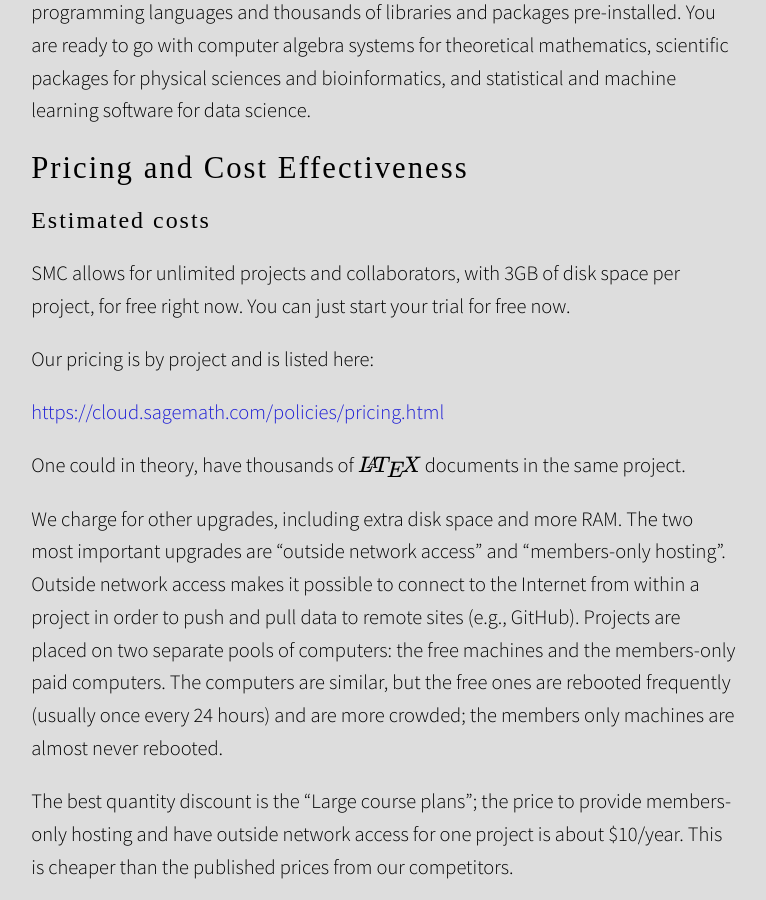
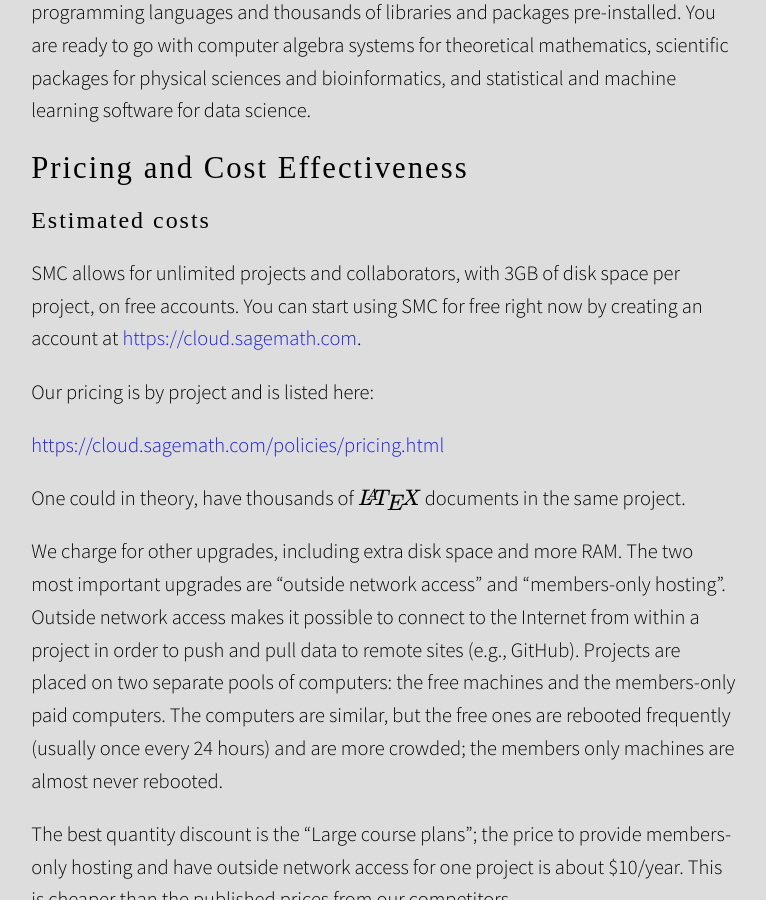
Before and after one commit to sagemathinc/cocalc-blog, a Jekyll site: the page built from src/_posts/2017-02-06-smc-for-latex.md, in a window 1280 px wide and 900 px high, scrolled down 10677 px. Shown: the whole window, without its empty margins (256-1022 px from the left). Built offline with Jekyll 4.4.1, drawn with Linux system fonts in a browser that asks for light colours; nearby versions of some CDN libraries; some web fonts are replaced; formulas are drawn with MathJax 3; comment, search, counter and statistics services are not loaded.

Commit message:
free trial->start using for free

```diff
--- a/src/_posts/2017-02-06-smc-for-latex.md
+++ b/src/_posts/2017-02-06-smc-for-latex.md
@@ -280,8 +280,9 @@
 ### Estimated costs
 
 SMC allows for unlimited projects and collaborators, with 3GB of disk
-space per project, for free right now. You can just start your trial for
-free now.
+space per project, on free accounts. You can start using SMC for
+free right now by creating an account at
+<https://cloud.sagemath.com>.
 
 Our pricing is by project and is listed here:
 
```
